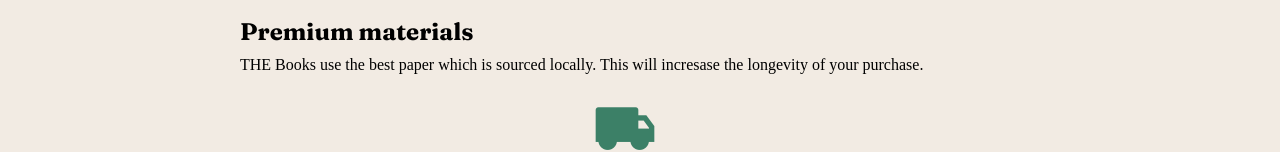
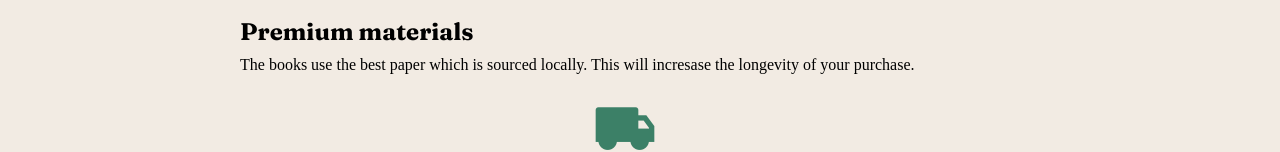
Before and after one commit to nadiairina/product-landing-page, a plain HTML site: page index.html in a window 1280 px wide. Shown: the part 305-457 px from the top of the page. Drawn offline with nearby package versions, Linux system fonts and the light colour scheme.

Commit message:
Update index.html

```diff
--- a/index.html
+++ b/index.html
@@ -56,7 +56,7 @@
         </div>
         <h2>Premium materials</h2>
         <p>
-            THE Books use the best paper which is sourced locally.
+            The books use the best paper which is sourced locally.
             This will incresase the longevity of your purchase.
         </p>
     </div>
```
